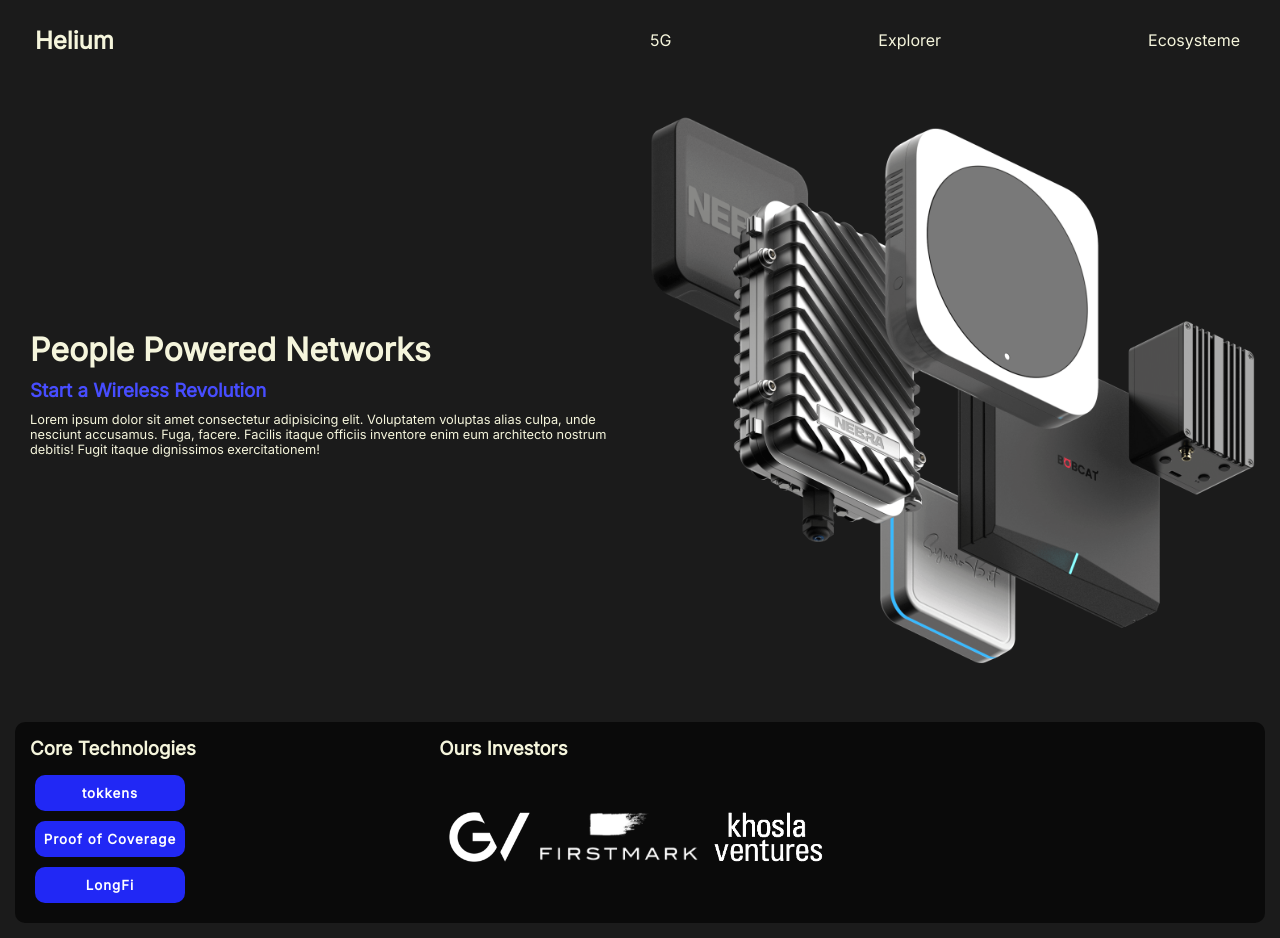
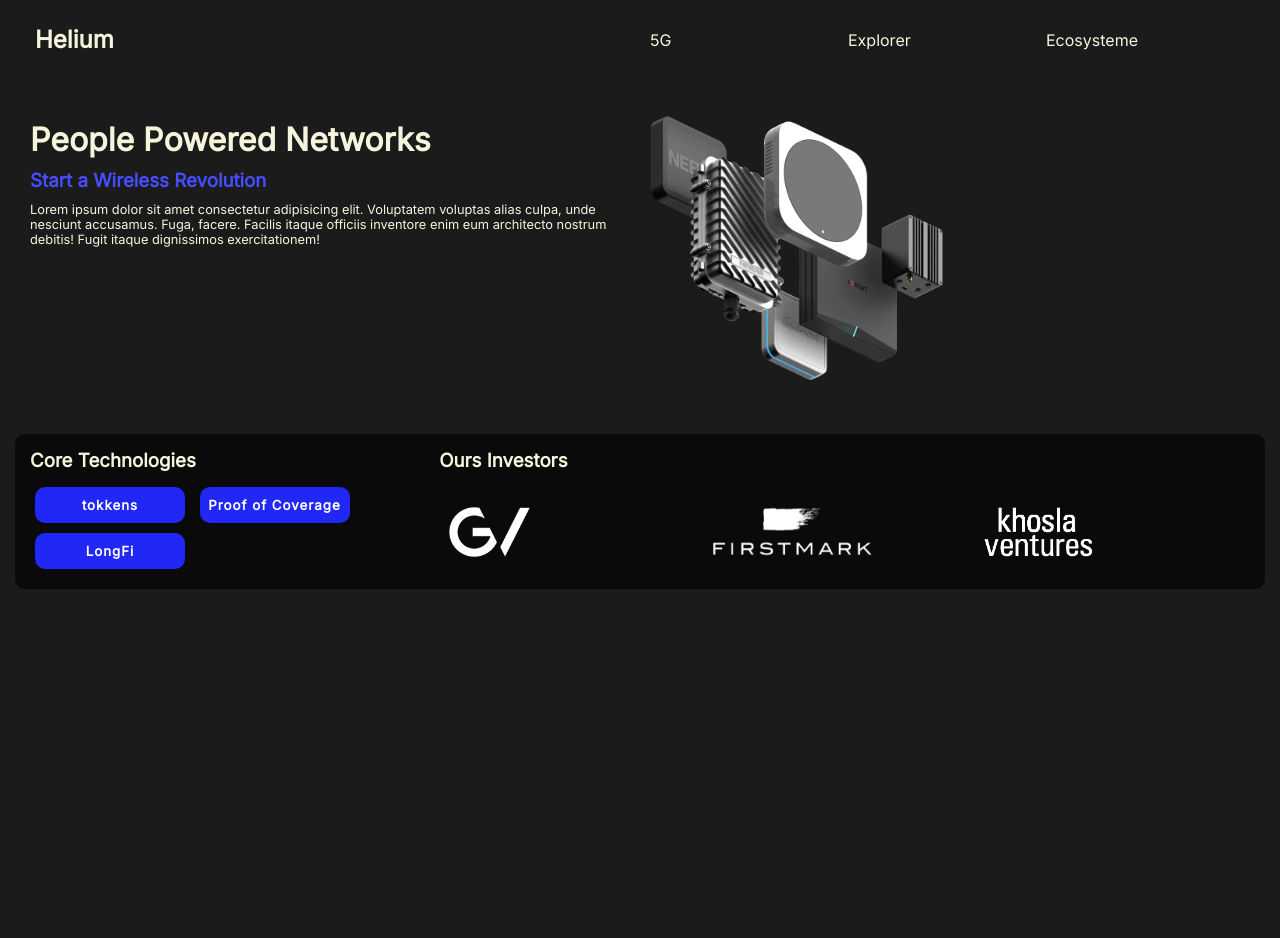
Before and after one commit to Hugohtml17/html-investors, a plain HTML site: page index.html in a window 1280 px wide. After the commit the page ends 810 px from the top, so only its background shows below. Drawn offline with Linux system fonts and the light colour scheme; files whose address does not match are found by name.

Commit message:
Add files via upload
de flex en grid

```diff
--- a/style.css
+++ b/style.css
@@ -18,28 +18,20 @@ body {
   color: beige;
 }
 nav {
-  display: flex;
-  justify-content: space-between;
-  align-items: center;
+  display: grid;
+  grid-template-columns: 50% 50%;
   padding: 10px 20px;
 }
 nav ul {
-  display: flex;
-  width: 50%;
-  justify-content: space-between;
+ display: grid;
+ grid-template-columns: 33% 33% 33% ;
 }
 header {
-  display: flex;
-  justify-content: space-around;
+  display: grid;
+  grid-template-columns: 50% 50%;
   margin: 30px auto;
 }
-.header-left {
-  display: flex;
-  justify-content: space-around;
-  align-items: center;
-  justify-content: center;
-  width: 50%;
-}
+
 h1 {
   font-style: 5rem;
 }
@@ -48,24 +40,24 @@ h1 {
   font-style: 1.8rem;
 }
 .header-right {
-  display: flex;
+
   width: 50%;
 }
 #logo {
   width: 100%;
+  display: block;
+  margin: 0 auto;
 }
 .infos {
-  display: flex;
+  display: grid;
+  grid-template-columns: 33% 67% ;
   background: #0a0a0a;
   border-radius: 10px;
 }
-.infos-left {
-  width: 33%;
+
 }
 .btn-container {
-  display: flex;
-  flex-direction: column;
-  justify-content: space-around;
+
 }
 button {
   border: none;
@@ -82,16 +74,14 @@ button {
   width: 67%;
 }
 .investors {
-  display: flex;
-  align-items: center;
-  justify-content: center;
-  height: 80%;
+ display: grid;
+ align-items: center;
+ height: 82%;
 }
 .img-investors {
-  display: flex;
-  align-items: center;
-  justify-content: space-around;
-  width: 100%;
+    display: grid;
+    grid-template-columns: 33% 33% 33%;
+
 }
 .img-investors img {
   height: 60px;
```
